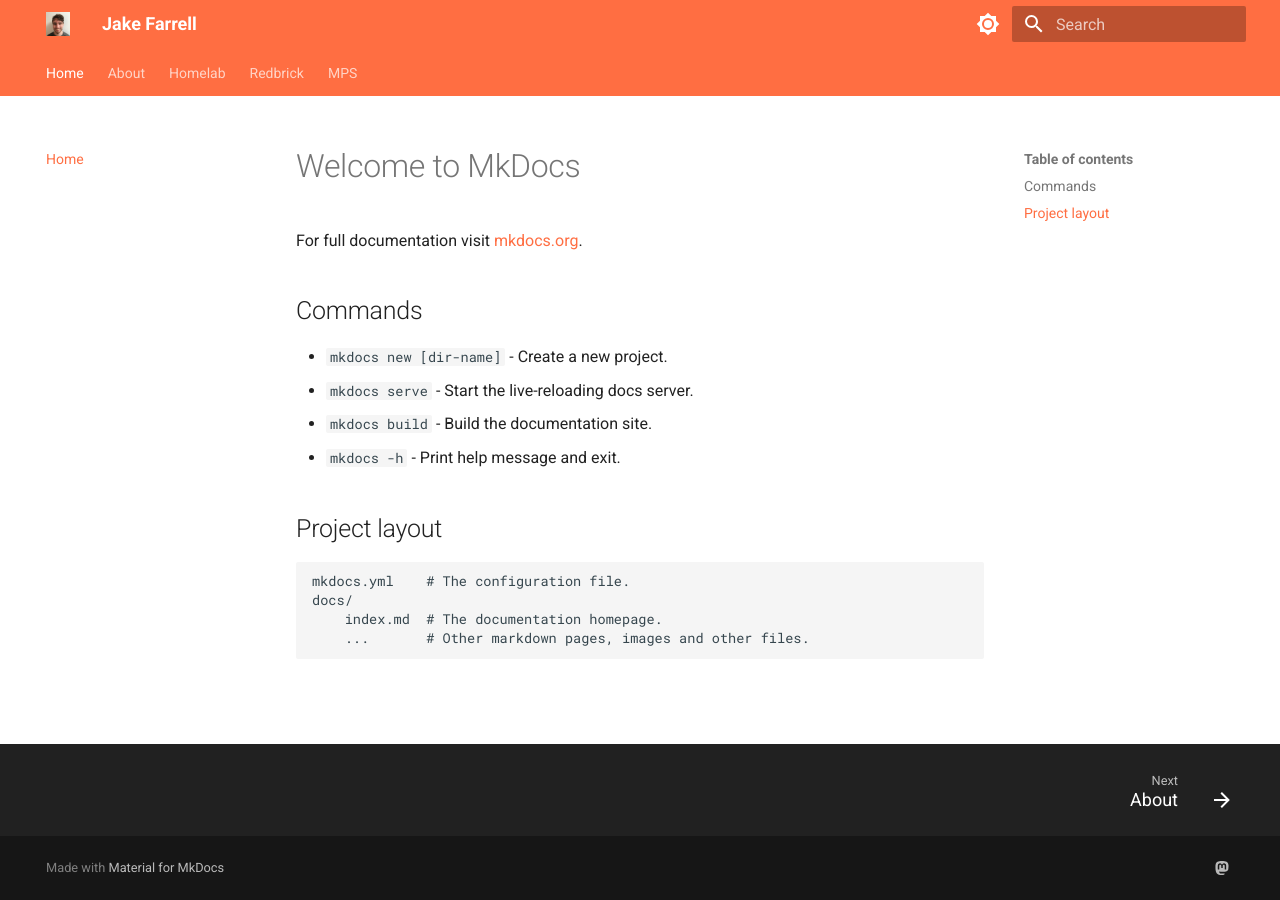
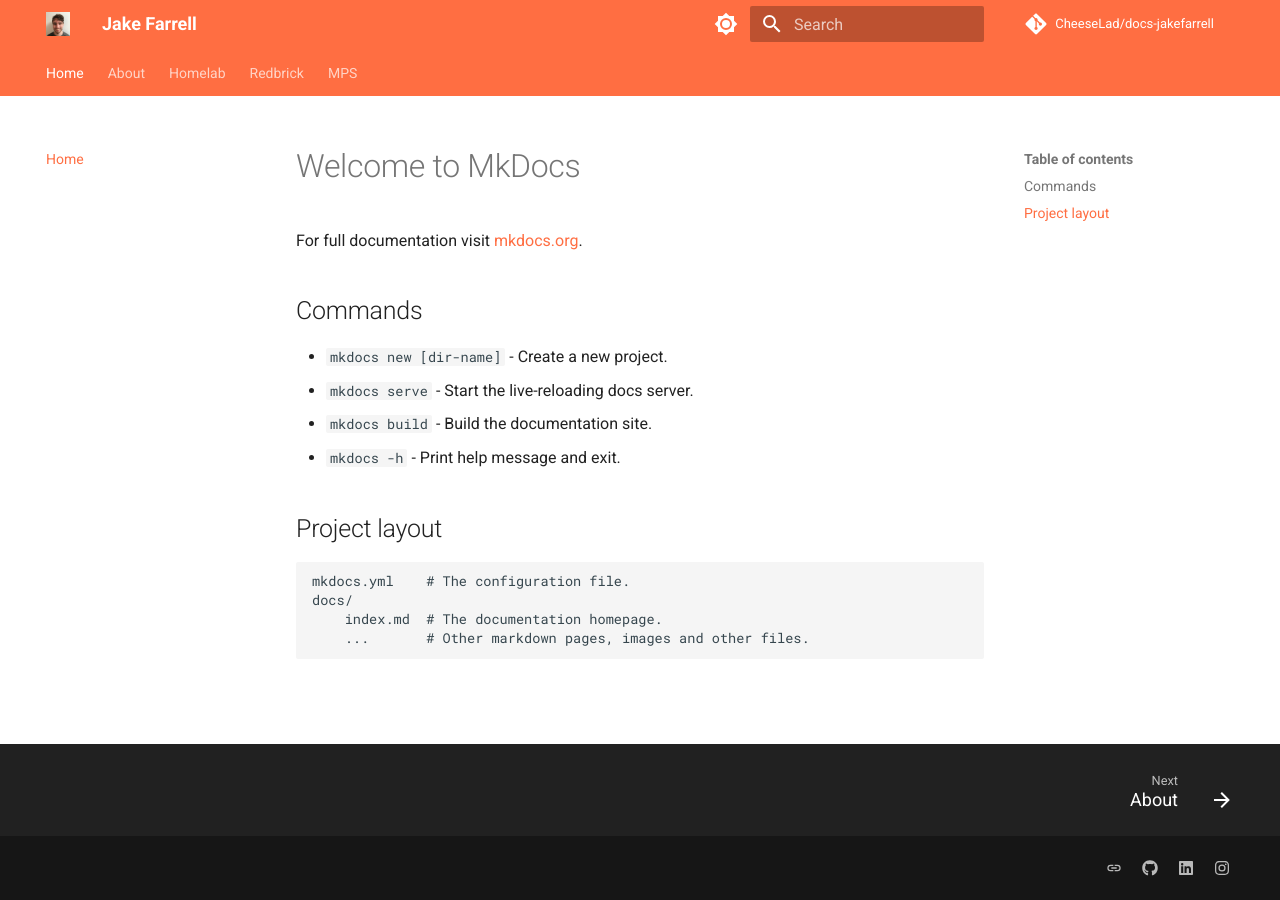
Before and after one commit to CheeseLad/docs, an MkDocs documentation site: the page built from docs/index.md, in a window 1280 px wide. Built offline with MkDocs 1.6.1 and Material for MkDocs 9.7.7, drawn with Linux system fonts in a browser that asks for light colours; comment, search, counter and statistics services are not loaded.

Commit message:
repo info, plausible, social contacts

```diff
--- a/mkdocs.yml
+++ b/mkdocs.yml
@@ -1,5 +1,10 @@
 site_name: Jake Farrell
 site_url: https://docs.jakefarrell.ie/
+site_description: My Documentation
+
+repo_name: CheeseLad/docs-jakefarrell
+repo_url: https://github.com/CheeseLad/docs-jakefarrell
+
 nav:
   - Home: index.md
   - About: about.md
@@ -38,9 +43,25 @@ theme:
 
 plugins:
   - search
+  - material-plausible
 
 extra:
   social:
-    - icon: fontawesome/brands/mastodon
-      link: https://fosstodon.org/@squidfunk
-  generator: true
+    - icon: fontawesome/solid/mail
+      link: mailto:jake_farrell@outlook.com
+      name: Send me an email!
+    - icon: fontawesome/brands/github
+      link: https://github.com/CheeseLad
+      name: Check out my GitHub!
+    - icon: fontawesome/brands/linkedin
+      link: https://www.linkedin.com/in/jake-farrell-2a4674239/
+      name: Connect with me on LinkedIn!
+    - icon: fontawesome/brands/instagram
+      link: https://www.instagram.com/jakefarrell2003/
+      name: Follow my Instagram!
+  generator: false
+
+  analytics:
+    provider: plausible
+    domain: docs.jakefarrell.ie
+    src: "https://plausible.jakefarrell.ie/js/script.js"
```
Also changed, not shown: docs/about.md (+3 -0 lines), 1 other file.
